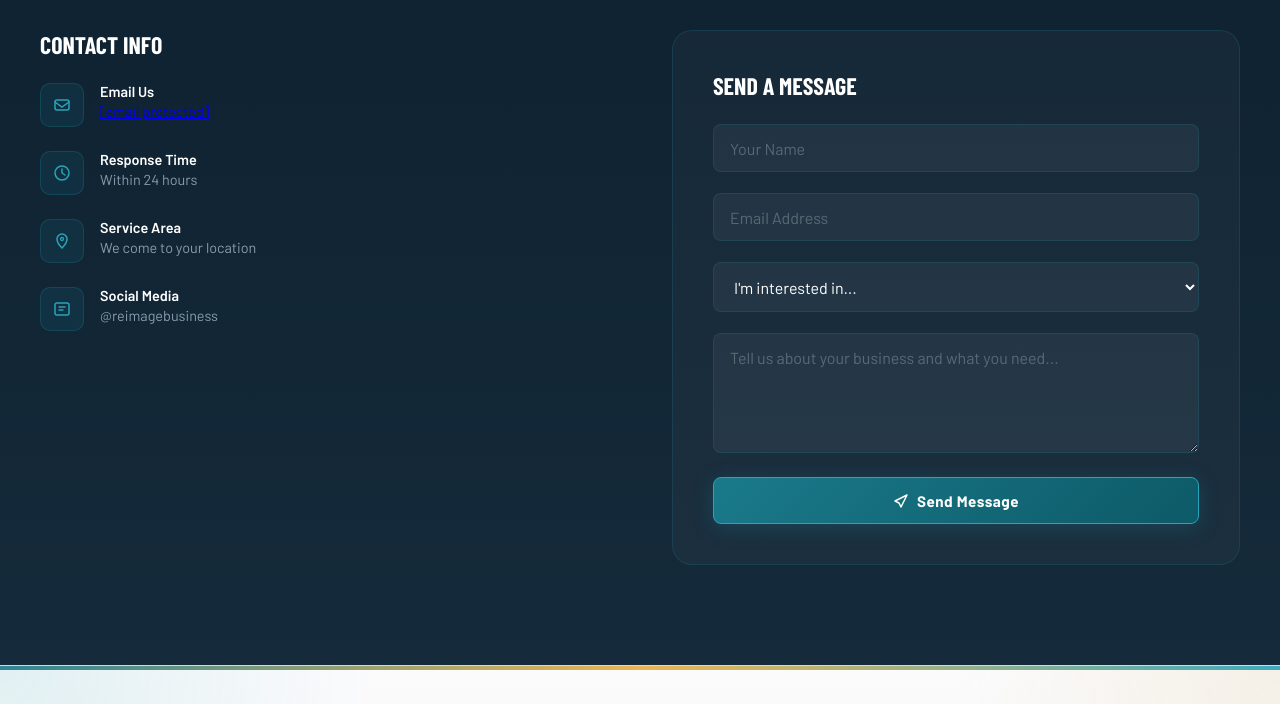
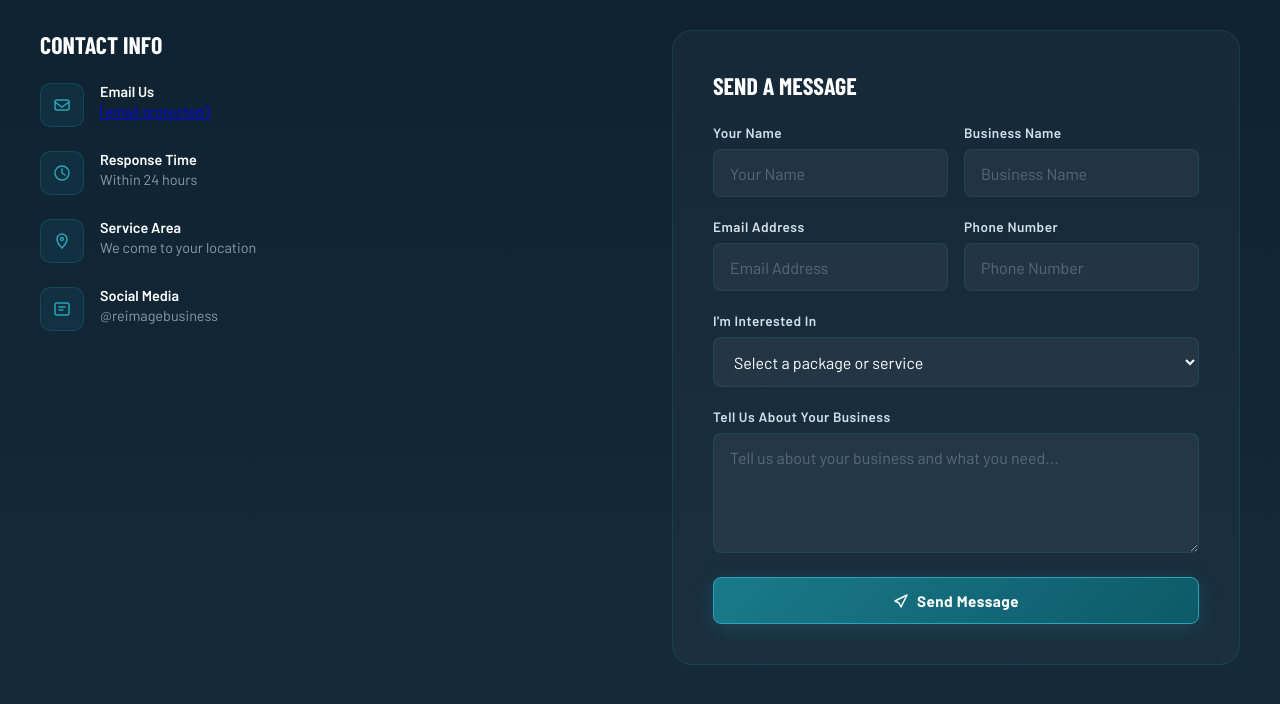
Before and after one commit to ahmadfaraj4000-gif/Reimage, a plain HTML site: page index.html in a window 1280 px wide. Shown: the part 5780-6484 px from the top of the page. Drawn offline with nearby package versions, Linux system fonts and the light colour scheme; a web font is replaced by a local one.

Commit message:
Add files via upload

```diff
--- a/index.html
+++ b/index.html
@@ -1349,25 +1349,41 @@
       <div class="contact-form-card fade-up" style="transition-delay:0.2s">
         <h3 style="font-family:'Barlow Condensed',sans-serif;font-size:1.5rem;font-weight:700;text-transform:uppercase;margin-bottom:1.5rem;">Send a Message</h3>
         <form id="contactForm" onsubmit="submitContact(event)">
-          <div class="form-group">
-            <input class="form-input" type="text" placeholder="Your Name" required />
+          <div class="form-row">
+            <div class="form-group">
+              <label class="form-label" for="contactName">Your Name</label>
+              <input class="form-input" id="contactName" name="name" type="text" placeholder="Your Name" required />
+            </div>
+            <div class="form-group">
+              <label class="form-label" for="contactBusiness">Business Name</label>
+              <input class="form-input" id="contactBusiness" name="business_name" type="text" placeholder="Business Name" required />
+            </div>
+          </div>
+          <div class="form-row">
+            <div class="form-group">
+              <label class="form-label" for="contactEmail">Email Address</label>
+              <input class="form-input" id="contactEmail" name="email" type="email" placeholder="Email Address" required />
+            </div>
+            <div class="form-group">
+              <label class="form-label" for="contactPhone">Phone Number</label>
+              <input class="form-input" id="contactPhone" name="phone" type="tel" placeholder="Phone Number" required />
+            </div>
           </div>
           <div class="form-group">
-            <input class="form-input" type="email" placeholder="Email Address" required />
-          </div>
-          <div class="form-group">
-            <select class="form-select">
-              <option value="">I'm interested in...</option>
-              <option>Growth Foundation</option>
-              <option>Full Scale System</option>
-              <option>Social Media Management</option>
+            <label class="form-label" for="contactInterest">I'm Interested In</label>
+            <select class="form-select" id="contactInterest" name="interest" required>
+              <option value="">Select a package or service</option>
+              <option>Growth Foundation — $399/week</option>
+              <option>Full Scale System — $699/week</option>
+              <option>Social Media Management — $249/week</option>
               <option>Website Development</option>
-              <option>AI Automation</option>
+              <option>AI Automation — $249/week</option>
               <option>General Question</option>
             </select>
           </div>
           <div class="form-group">
-            <textarea class="form-textarea" placeholder="Tell us about your business and what you need..." rows="4"></textarea>
+            <label class="form-label" for="contactMessage">Tell Us About Your Business</label>
+            <textarea class="form-textarea" id="contactMessage" name="message" placeholder="Tell us about your business and what you need..." rows="4" required></textarea>
           </div>
           <button type="submit" class="btn btn-primary" style="width:100%;justify-content:center;">
             <svg width="16" height="16" viewBox="0 0 16 16" fill="none" style="flex-shrink:0"><path d="M2 8l12-6-6 12-2-4-4-2z" stroke="currentColor" stroke-width="1.5" stroke-linejoin="round"/></svg> Send Message
@@ -2053,14 +2069,14 @@ async function submitContact(event) {
   event.preventDefault();
 
   const form = document.getElementById('contactForm');
-  const inputs = form.querySelectorAll('input, select, textarea');
-
   const lead = {
-    name:     inputs[0].value,
-    email:    inputs[1].value,
-    interest: inputs[2].value,
-    message:  inputs[3].value,
-    date:     new Date().toLocaleString()
+    name: document.getElementById('contactName').value,
+    business: document.getElementById('contactBusiness').value,
+    email: document.getElementById('contactEmail').value,
+    phone: document.getElementById('contactPhone').value,
+    interest: document.getElementById('contactInterest').value,
+    message: document.getElementById('contactMessage').value,
+    date: new Date().toLocaleString()
   };
 
   try {
```
